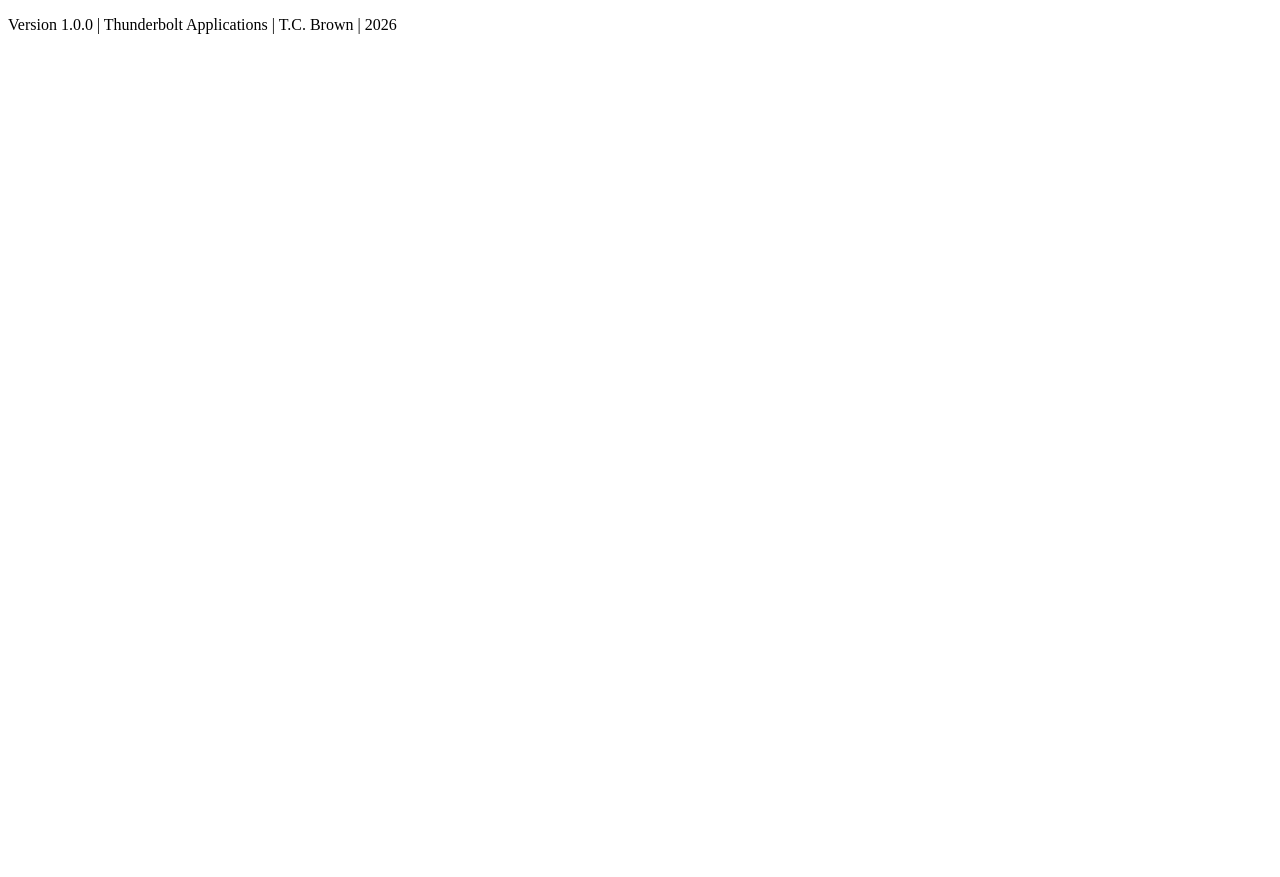
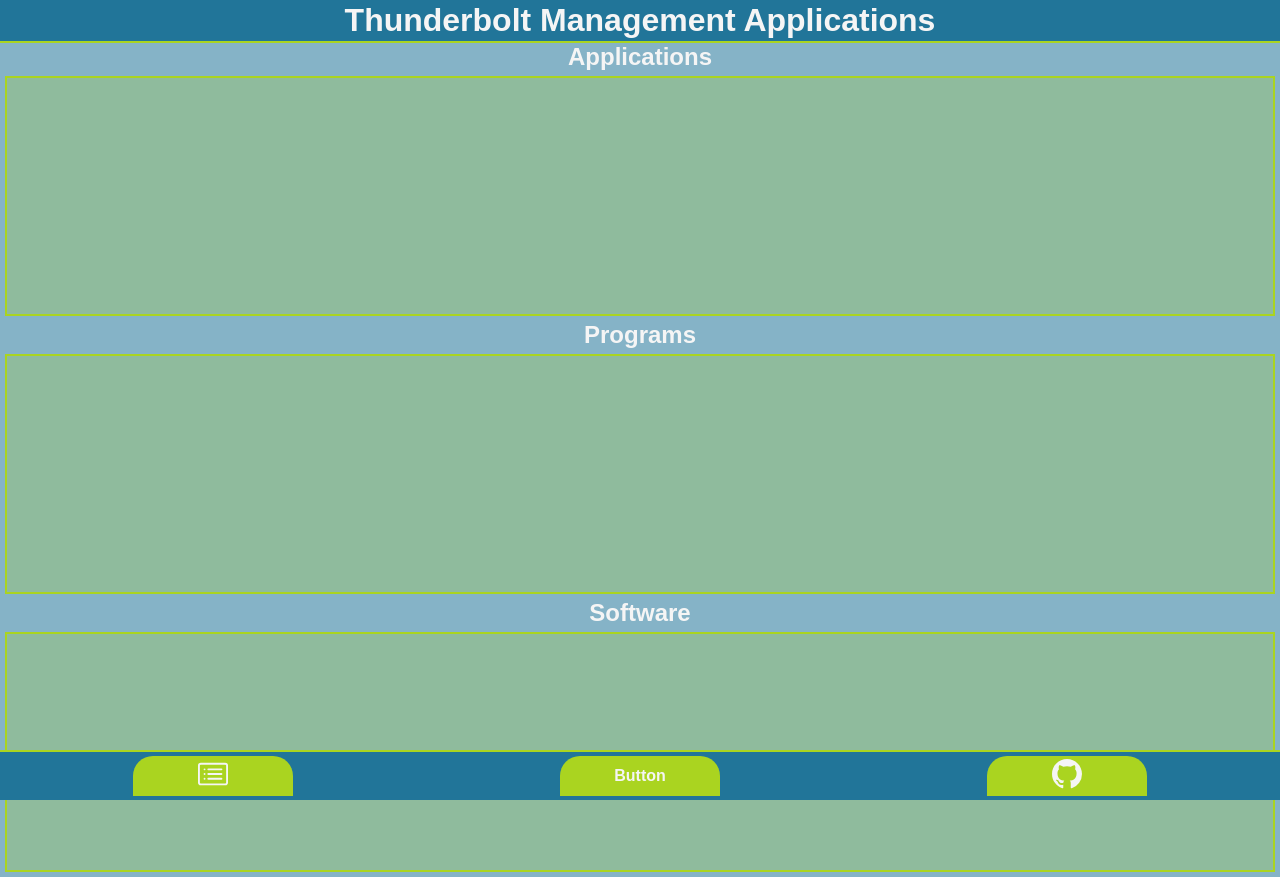
Before and after one commit to TC-Brown/charge, a plain HTML site: page index.html in a window 1280 px wide. Before the commit the page ends 800 px from the top, so only its background shows below. Drawn offline with Linux system fonts and the light colour scheme.

Commit message:
new node added

```diff
--- /dev/null
+++ b/charge.css
@@ -0,0 +1,53 @@
+* {
+    margin: 0;
+    padding: 0;
+    box-sizing: border-box;
+    font-family: sans-serif;
+    text-align: center;
+}
+body {
+    background-color: #2175998b;
+    color: whitesmoke;
+}
+header {
+    align-items: center;
+    text-align: center;
+    background-color: #217599;
+    color: whitesmoke;
+    padding: 2px;
+    border-bottom: 2px solid #aad420;
+
+}
+#nav-bar {
+    display: flex;
+    flex-direction: row;
+    justify-content: space-around;
+    align-items: center;
+    padding: 0;
+    background-color: #217599;
+    color: whitesmoke;
+    text-align: center;
+    position: fixed;
+    bottom: 0;
+    height: 50px;
+    width: 100%;
+    border-top: 2px solid #aad420;
+}
+
+.nav-link {
+    background-color: #aad420;
+    height: 40px;
+    width: 160px;
+    justify-content: center;
+    align-content: center;
+    font-weight: 900;
+    border-radius: 20px 20px 0 0;
+}
+.apps-container,
+.program-container,
+.software-container {
+    background-color: rgba(170, 212, 32, 0.25);
+    border: 2px solid #aad420;
+    height: 240px;
+    margin: 5px;
+}
--- /dev/null
+++ b/charge.js
@@ -0,0 +1,5 @@
+const gitLink = document.getElementById('githubBtn');
+
+gitLink.addEventListener('click', () => {
+    window.location.href = "https://github.com/tc-brown/";
+});
--- a/index.html
+++ b/index.html
@@ -5,20 +5,43 @@
         <meta name="viewport" content="width=device-width, initial-scale=1.0">
         <link rel="icon" href="static/img/favicon.jpg">
         <title>Charge | Thunderbolt Applications</title>
-        <link rel="stylesheet" href="">
+        <link rel="stylesheet" href="charge.css">
         <meta name="author" content="T.C. Brown">
         <meta name="description" content="The landing page fot Thunderbolt Management Applications and Programs.">
         <meta name="keywords" content="Thunderbolt, Management, Applications, Programs, T.C. Brown">
     </head>
     <body>
         <header>
-
+            <h1>Thunderbolt Management Applications</h1>
         </header>
         <main>
+            <h2>Applications</h2>
+            <div class="apps-container">
 
+            </div>
+            <h2>Programs</h2>
+            <div class="program-container">
+
+            </div>
+            <h2>Software</h2>
+            <div class="software-container">
+
+            </div>
         </main>
-        <footer>
-            <p>Version 1.0.0 | Thunderbolt Applications | T.C. Brown | 2026</p>
+        <footer id="nav-bar">
+            <div class="nav-link">
+                <svg xmlns="http://www.w3.org/2000/svg" width="30" height="30" fill="currentColor" class="bi bi-card-list" viewBox="0 0 16 16">
+                    <path d="M14.5 3a.5.5 0 0 1 .5.5v9a.5.5 0 0 1-.5.5h-13a.5.5 0 0 1-.5-.5v-9a.5.5 0 0 1 .5-.5zm-13-1A1.5 1.5 0 0 0 0 3.5v9A1.5 1.5 0 0 0 1.5 14h13a1.5 1.5 0 0 0 1.5-1.5v-9A1.5 1.5 0 0 0 14.5 2z"/>
+                    <path d="M5 8a.5.5 0 0 1 .5-.5h7a.5.5 0 0 1 0 1h-7A.5.5 0 0 1 5 8m0-2.5a.5.5 0 0 1 .5-.5h7a.5.5 0 0 1 0 1h-7a.5.5 0 0 1-.5-.5m0 5a.5.5 0 0 1 .5-.5h7a.5.5 0 0 1 0 1h-7a.5.5 0 0 1-.5-.5m-1-5a.5.5 0 1 1-1 0 .5.5 0 0 1 1 0M4 8a.5.5 0 1 1-1 0 .5.5 0 0 1 1 0m0 2.5a.5.5 0 1 1-1 0 .5.5 0 0 1 1 0"/>
+                </svg>
+            </div>
+            <div class="nav-link">Button</div>
+            <div class="nav-link" id="githubBtn">
+                <svg xmlns="http://www.w3.org/2000/svg" width="30" height="30" fill="currentColor" class="bi bi-github" viewBox="0 0 16 16">
+                    <path d="M8 0C3.58 0 0 3.58 0 8c0 3.54 2.29 6.53 5.47 7.59.4.07.55-.17.55-.38 0-.19-.01-.82-.01-1.49-2.01.37-2.53-.49-2.69-.94-.09-.23-.48-.94-.82-1.13-.28-.15-.68-.52-.01-.53.63-.01 1.08.58 1.23.82.72 1.21 1.87.87 2.33.66.07-.52.28-.87.51-1.07-1.78-.2-3.64-.89-3.64-3.95 0-.87.31-1.59.82-2.15-.08-.2-.36-1.02.08-2.12 0 0 .67-.21 2.2.82.64-.18 1.32-.27 2-.27s1.36.09 2 .27c1.53-1.04 2.2-.82 2.2-.82.44 1.1.16 1.92.08 2.12.51.56.82 1.27.82 2.15 0 3.07-1.87 3.75-3.65 3.95.29.25.54.73.54 1.48 0 1.07-.01 1.93-.01 2.2 0 .21.15.46.55.38A8.01 8.01 0 0 0 16 8c0-4.42-3.58-8-8-8"/>
+                </svg>
+            </div>
         </footer>
+        <script src="charge.js"></script>
     </body>
 </html>
```
